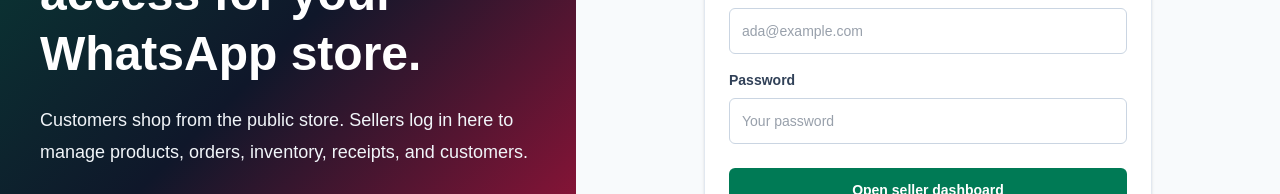
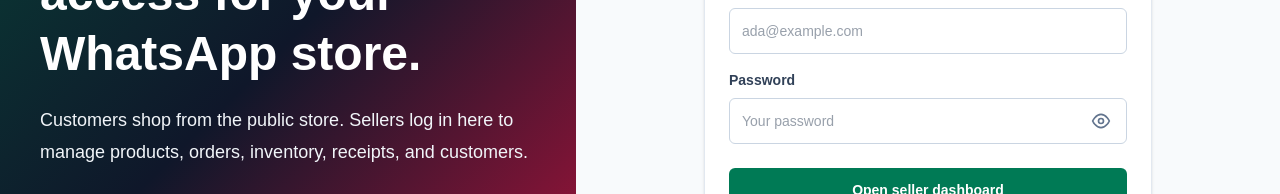
Before and after one commit to ozoikevictor/sellmate-ng, a Next.js app: page /login in a window 1280 px wide. Shown: the part 386-580 px from the top of the page. Built offline with nearby package versions, Linux system fonts and the light colour scheme; no server answers.

Commit message:
Add checkout email and password visibility checks

```diff
--- a/src/app/checkout/page.tsx
+++ b/src/app/checkout/page.tsx
@@ -81,6 +81,12 @@
     const customerPhone = String(formData.get("customer_phone") ?? "").trim();
     const city = String(formData.get("city") ?? "").trim();
     const deliveryAddress = String(formData.get("delivery_address") ?? "").trim();
+
+    if (!isValidEmail(customerEmail)) {
+      setMessage("Email not correct. Please enter a valid email address for your payment receipt.");
+      setSaving(false);
+      return;
+    }
 
     const validatedItems = await syncCartWithProducts(items, setItems, setMessage);
     if (validatedItems.length === 0 || validatedItems.length !== items.length) {
@@ -362,6 +368,10 @@
   return message;
 }
 
+function isValidEmail(email: string) {
+  return /^[^\s@]+@[^\s@]+\.[^\s@]{2,}$/.test(email);
+}
+
 function savePendingWhatsAppOrder({
   orderId,
   sellerName,
--- a/src/components/auth.tsx
+++ b/src/components/auth.tsx
@@ -139,6 +139,7 @@
   const { login, register, logout } = useAuth();
   const [error, setError] = useState("");
   const [loading, setLoading] = useState(false);
+  const [showPassword, setShowPassword] = useState(false);
 
   useEffect(() => {
     if (mode === "login") {
@@ -213,7 +214,41 @@
               </>
             ) : null}
             <label className="grid gap-2 text-sm font-bold text-slate-700">Email<input name="email" type="email" required className="rounded-md border border-slate-300 px-3 py-3 font-normal outline-none focus:border-emerald-600" placeholder="ada@example.com" /></label>
-            <label className="grid gap-2 text-sm font-bold text-slate-700">Password<input name="password" type="password" required minLength={mode === "login" ? 1 : 8} autoComplete={mode === "login" ? "current-password" : "new-password"} className="rounded-md border border-slate-300 px-3 py-3 font-normal outline-none focus:border-emerald-600" placeholder={mode === "login" ? "Your password" : "8+ characters, uppercase, lowercase, number"} /></label>
+            <label className="grid gap-2 text-sm font-bold text-slate-700">
+              Password
+              <span className="relative">
+                <input
+                  name="password"
+                  type={showPassword ? "text" : "password"}
+                  required
+                  minLength={mode === "login" ? 1 : 8}
+                  autoComplete={mode === "login" ? "current-password" : "new-password"}
+                  className="w-full rounded-md border border-slate-300 px-3 py-3 pr-12 font-normal outline-none focus:border-emerald-600"
+                  placeholder={mode === "login" ? "Your password" : "8+ characters, uppercase, lowercase, number"}
+                />
+                <button
+                  type="button"
+                  onClick={() => setShowPassword((visible) => !visible)}
+                  className="absolute right-2 top-1/2 grid h-9 w-9 -translate-y-1/2 place-items-center rounded-md text-slate-500 hover:bg-slate-100 hover:text-slate-950"
+                  aria-label={showPassword ? "Hide password" : "Show password"}
+                  title={showPassword ? "Hide password" : "Show password"}
+                >
+                  {showPassword ? (
+                    <svg viewBox="0 0 24 24" fill="none" stroke="currentColor" strokeWidth="2" className="h-5 w-5" aria-hidden="true">
+                      <path d="M3 3l18 18" />
+                      <path d="M10.6 10.6A2 2 0 0 0 12 14a2 2 0 0 0 1.4-.6" />
+                      <path d="M9.9 4.2A10.5 10.5 0 0 1 12 4c5 0 8.6 4 10 8a13.6 13.6 0 0 1-2.4 4.2" />
+                      <path d="M6.4 6.4A13.5 13.5 0 0 0 2 12c1.4 4 5 8 10 8a10.5 10.5 0 0 0 4.4-.9" />
+                    </svg>
+                  ) : (
+                    <svg viewBox="0 0 24 24" fill="none" stroke="currentColor" strokeWidth="2" className="h-5 w-5" aria-hidden="true">
+                      <path d="M2 12s3.5-8 10-8 10 8 10 8-3.5 8-10 8-10-8-10-8Z" />
+                      <circle cx="12" cy="12" r="3" />
+                    </svg>
+                  )}
+                </button>
+              </span>
+            </label>
           </div>
           {error ? <p className="mt-4 rounded-md bg-rose-50 p-3 text-sm font-semibold text-rose-700">{error}</p> : null}
           <button type="submit" disabled={loading} className="mt-6 w-full rounded-md bg-emerald-700 px-5 py-3 text-sm font-black text-white disabled:cursor-not-allowed disabled:bg-slate-400">
```
